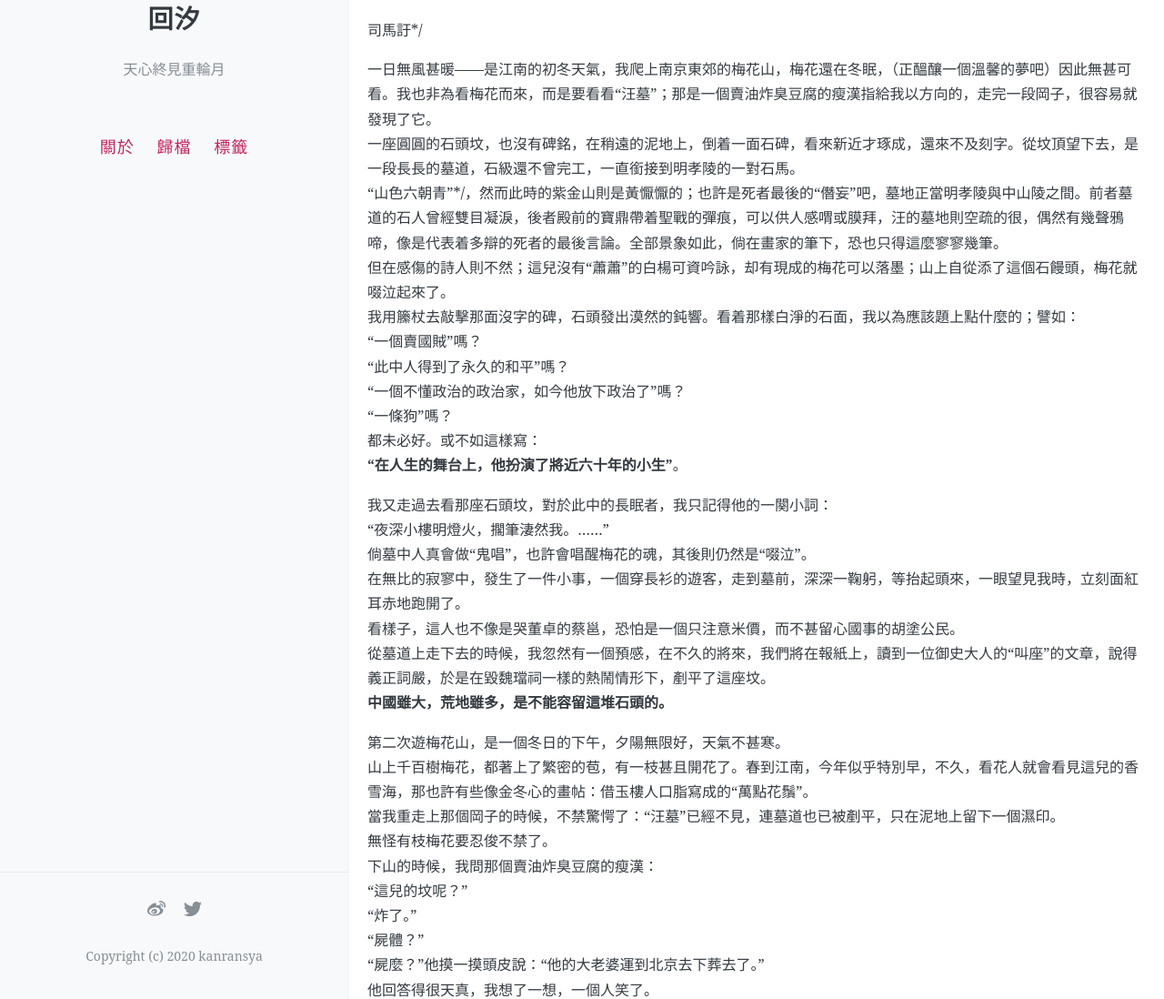
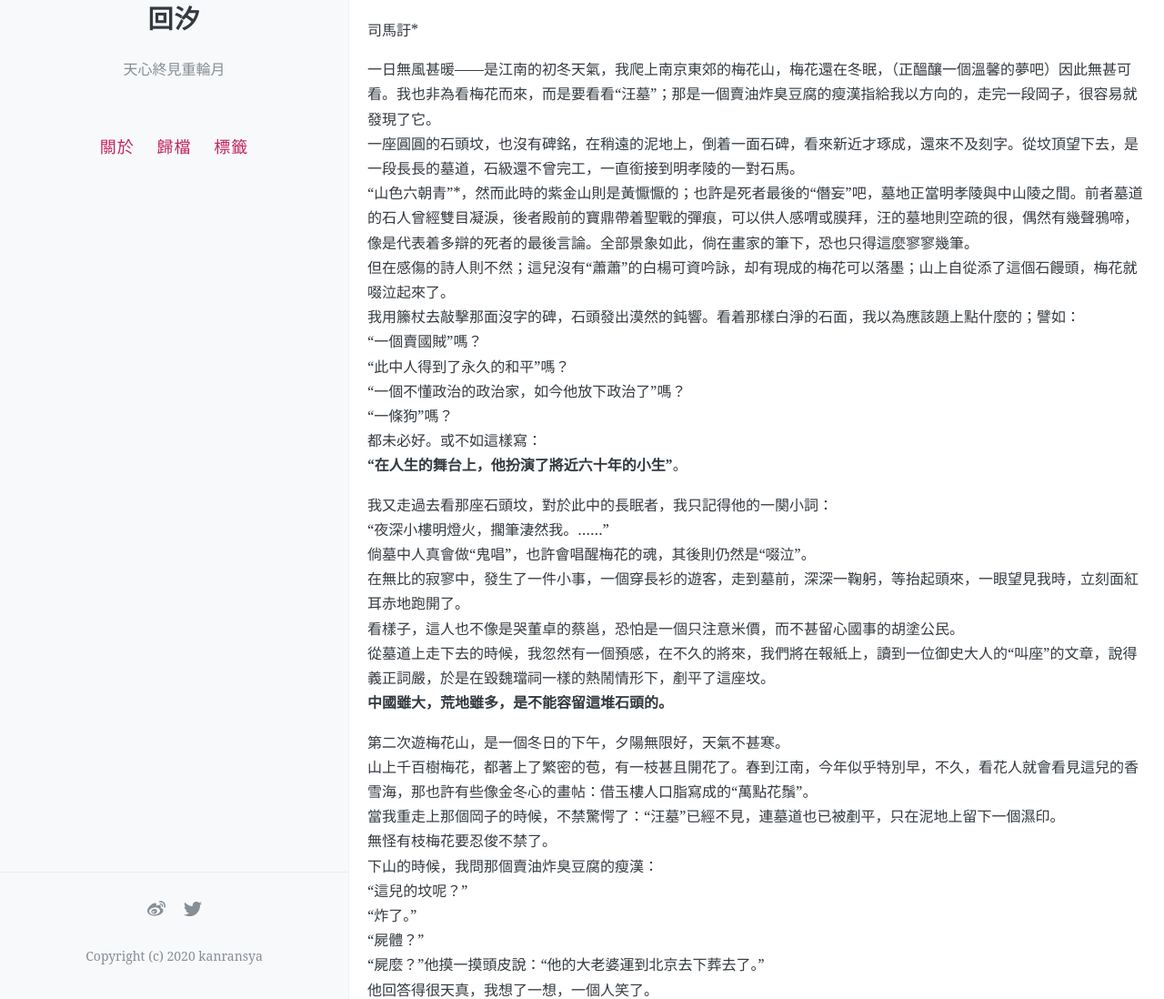
Before and after one commit to kanransya/nami-jetcoaster, a Jekyll site: the page built from _posts/2020-02-19-meihuashanwalking.md, in a window 1280 px wide and 1400 px high. Shown: the part 302-1400 px from the top of the window at 91% size. Built offline with Jekyll 4.4.1, drawn with Linux system fonts in a browser that asks for light colours; comment, search, counter and statistics services are not loaded; some of the changed text lies outside the part shown.

```diff
--- a/_posts/2020-02-19-meihuashanwalking.md
+++ b/_posts/2020-02-19-meihuashanwalking.md
@@ -14,11 +14,11 @@ tags: [汪兆銘,ROC資料]
 
 **寫“汪墓”**
 
-司馬訏*/
+司馬訏\*
 
 一日無風甚暖——是江南的初冬天氣，我爬上南京東郊的梅花山，梅花還在冬眠，（正醞釀一個溫馨的夢吧）因此無甚可看。我也非為看梅花而來，而是要看看“汪墓”；那是一個賣油炸臭豆腐的瘦漢指給我以方向的，走完一段岡子，很容易就發現了它。
 一座圓圓的石頭坟，也沒有碑銘，在稍遠的泥地上，倒着一面石碑，看來新近才琢成，還來不及刻字。從坟頂望下去，是一段長長的墓道，石級還不曾完工，一直銜接到明孝陵的一對石馬。
-“山色六朝青”*/，然而此時的紫金山則是黃懨懨的；也許是死者最後的“僭妄”吧，墓地正當明孝陵與中山陵之間。前者墓道的石人曾經雙目凝淚，後者殿前的寶鼎帶着聖戰的彈痕，可以供人感喟或膜拜，汪的墓地則空疏的很，偶然有幾聲鴉啼，像是代表着多辯的死者的最後言論。全部景象如此，倘在畫家的筆下，恐也只得這麼寥寥幾筆。
+“山色六朝青”\*，然而此時的紫金山則是黃懨懨的；也許是死者最後的“僭妄”吧，墓地正當明孝陵與中山陵之間。前者墓道的石人曾經雙目凝淚，後者殿前的寶鼎帶着聖戰的彈痕，可以供人感喟或膜拜，汪的墓地則空疏的很，偶然有幾聲鴉啼，像是代表着多辯的死者的最後言論。全部景象如此，倘在畫家的筆下，恐也只得這麼寥寥幾筆。
 但在感傷的詩人則不然；這兒沒有“蕭蕭”的白楊可資吟詠，却有現成的梅花可以落墨；山上自從添了這個石饅頭，梅花就啜泣起來了。
 我用籘杖去敲擊那面沒字的碑，石頭發出漠然的鈍響。看着那樣白淨的石面，我以為應該題上點什麼的；譬如：
 “一個賣國賊”嗎？
@@ -49,7 +49,7 @@ tags: [汪兆銘,ROC資料]
 我的著論文的積習又抬了頭，我想起了曹操。“賣履分香”，阿瞞死得何等“藝術”？但據說他是佈置有七十二疑冢的，於是，聰明的人就說：“發盡七十二疑冢，必有一冢葬君屍”。但又有更聰明的人起來問：“安知老賊之屍，不在七十二冢之外”？蒲留仙善於想象，因此就設想他的屍葬在水底，而且是武裝了的。
 比起曹操來，汪還算是老實的。
 
-歸途，我的嘴唇上唸起郭鼎堂*/先生早年的兩句詩：
+歸途，我的嘴唇上唸起郭鼎堂\*先生早年的兩句詩：
 **有歡喜親吻死唇的王姬，
 有歡喜鞭打死屍的壯士。**
 前者說的是多情的莎樂美，後者則是盛怒的伍子胥。
```
